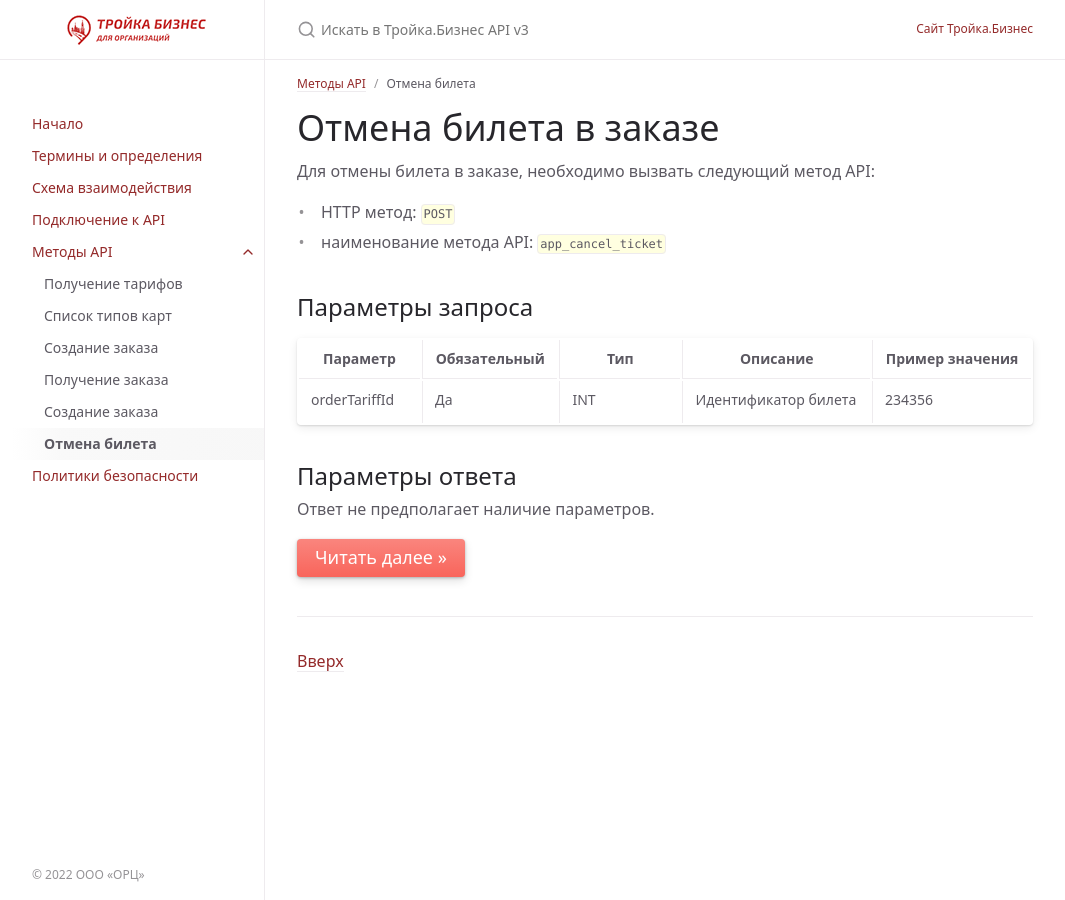
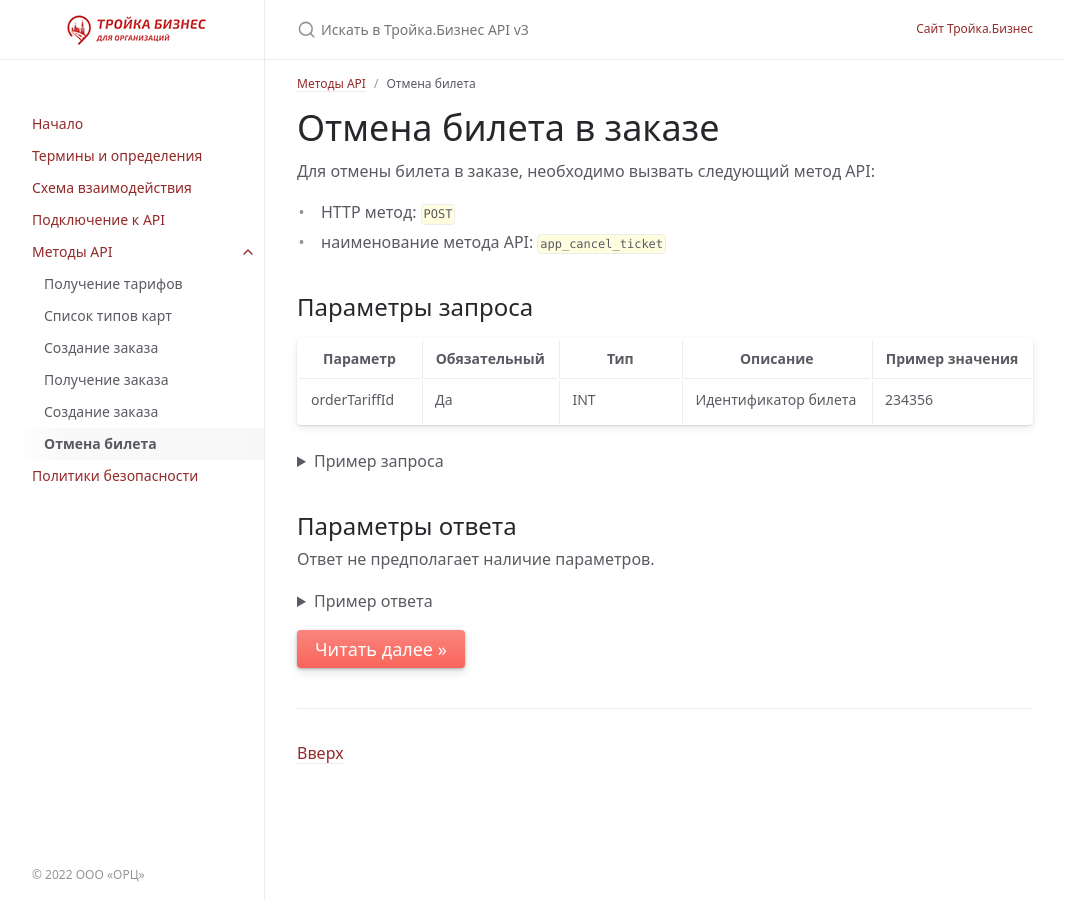
Before and after one commit to InvoiceBox/docs.troika.business, a Jekyll site: the page built from docs/methods/app_cancel_ticket.md, in a window 1280 px wide. Shown: the whole page, without its empty margins (107-1172 px from the left). Built offline with Jekyll 4.4.1, drawn with Linux system fonts in a browser that asks for light colours.

Commit message:
Added example

````diff
--- a/docs/methods/app_cancel_ticket.md
+++ b/docs/methods/app_cancel_ticket.md
@@ -19,8 +19,49 @@ parent: "Методы API"
 |-----------------|--------------|-------------|----------------------------------|--------------------------------|
 | orderTariffId   | Да           | INT         | Идентификатор билета             | 234356                         |
 
+
+<details>
+  <summary>Пример запроса</summary>
+<section markdown="1">
+``` json
+{
+    "message": {
+        "head": {
+            "type": "app_cancel_ticket",
+            "languageId": "ru",
+            "phone": "+72348544565",
+            "terminalId": "bus_d23bcd26b59741a",
+            "time": "2022-04-22 10:35:31 +03:00"
+        },
+        "body": {
+            "msgType": "app_cancel_ticket",
+            "orderTariffId": 645896
+        }
+    }
+}```
+</section>
+</details>
+
+
 ## Параметры ответа
 
 Ответ не предполагает наличие параметров.
 
+
+<details>
+  <summary>Пример ответа</summary>
+<section markdown="1">
+``` json
+{
+    "message": {
+        "head": {
+            "resultCode": 0,
+            "resultMessage": "OK"
+        }
+    }
+}}```
+</section>
+</details>
+
+
 [Читать далее &raquo;](/docs/security){: .btn .btn-primary .fs-5 .mb-4 .mb-md-0 .mr-2 }
````
Also changed, not shown: docs/api.md (+4 -6 lines).
